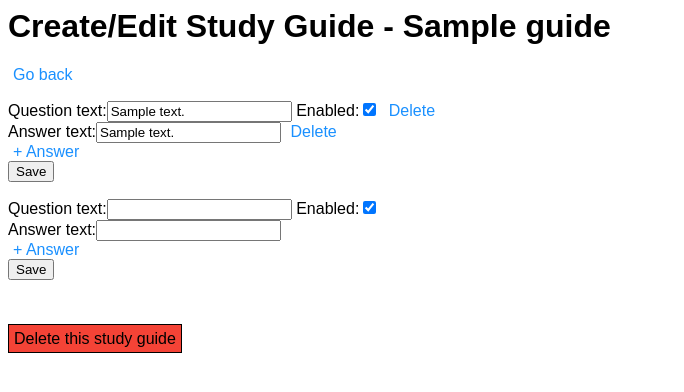
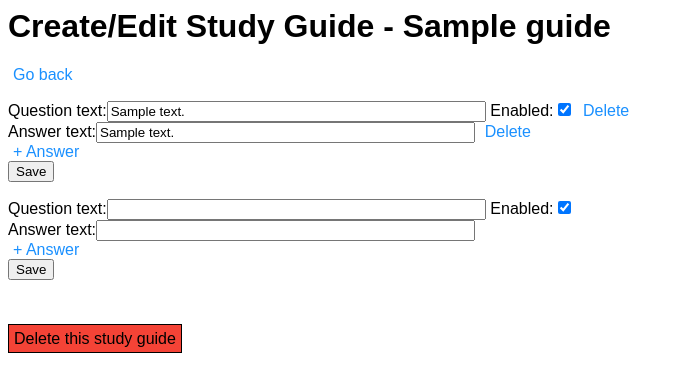
Before and after one commit to katelynsalvatori/study-guide-web, a Django app: page /editstudyguide/1/ in a window 1280 px wide. Shown: the top 392 px of the page, without its empty margins (0-684 px from the left). Run offline with Django 3.2, Linux system fonts and the light colour scheme; tables that the repository leaves empty hold one stand-in row (values such as "Sample post"); some web fonts are replaced.

Commit message:
Text input width

```diff
--- a/myapp/static/css/styles.css
+++ b/myapp/static/css/styles.css
@@ -46,3 +46,7 @@ ul li {
 ul li a {
     border: none;
 }
+
+input[type=text] {
+    width: 30%;
+}
```
